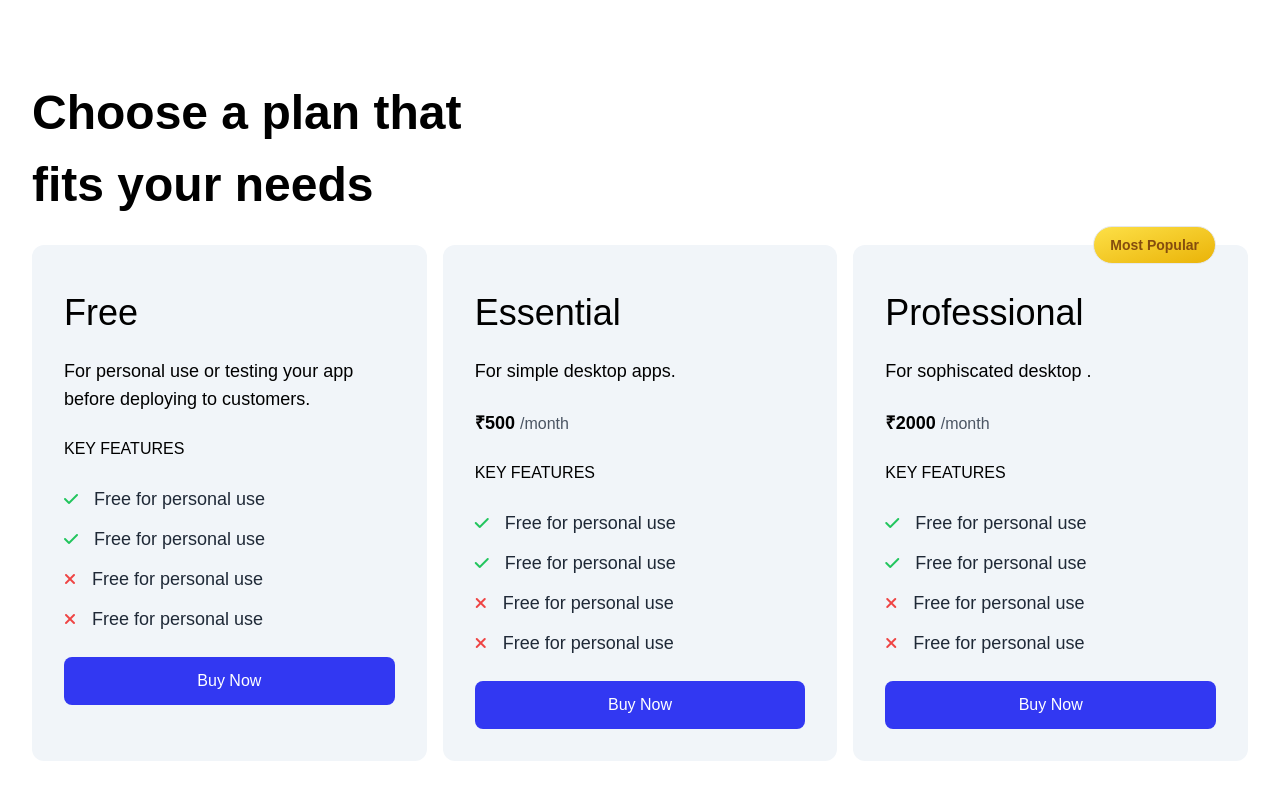
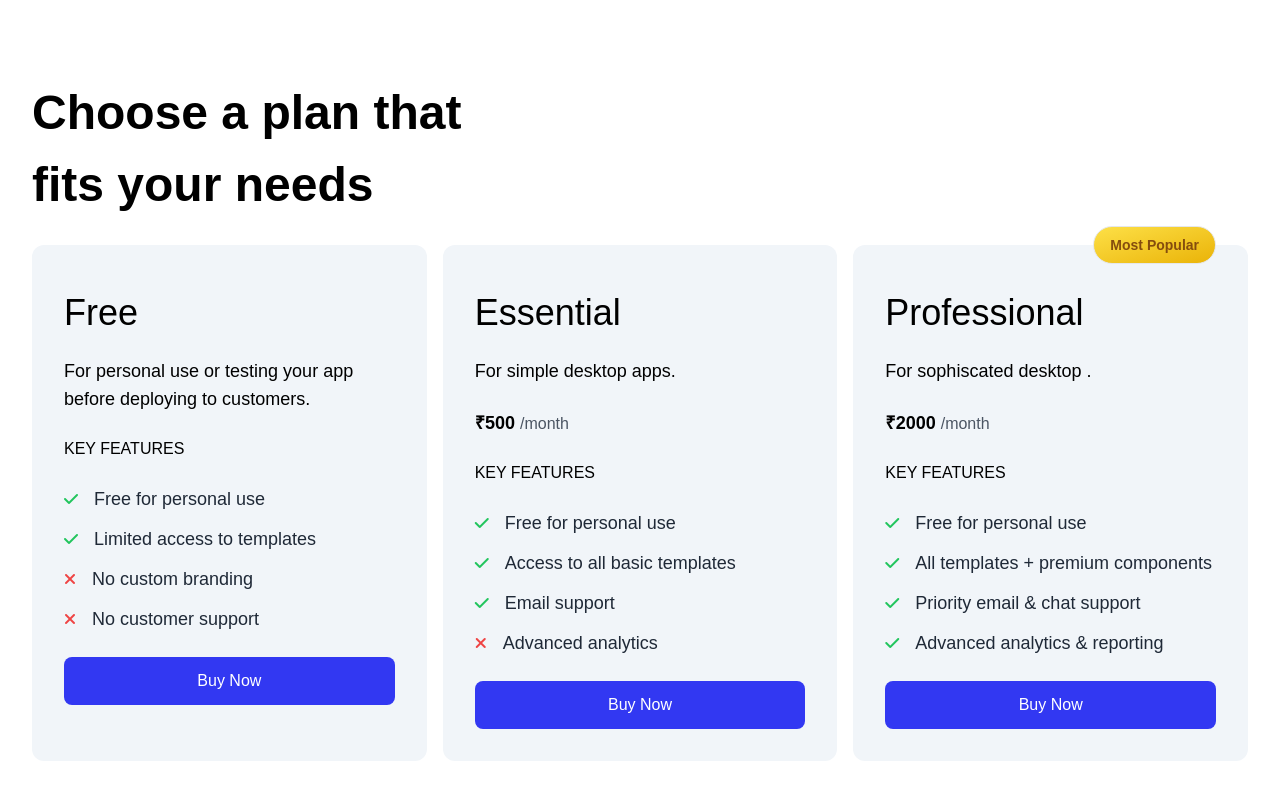
Before and after one commit to vrushali-devlekar/FD_techBug_Task05, a website: page index.html in a window 1280 px wide. Shown: the part 5414-6214 px from the top of the page. Drawn offline with Linux system fonts and the light colour scheme.

Commit message:
Update index.html

```diff
--- a/index.html
+++ b/index.html
@@ -584,7 +584,7 @@
               />
             </div>
             <h3 class="text-xl leading-relaxed">
-              ClickUp used ToDesktop to get their desktop app in front of
+              ClickUp used techbug to get their desktop app in front of
               customers in days instead of months.
             </h3>
             <div id="tag-container" class="flex gap-3 flex-wrap">
@@ -852,19 +852,19 @@
               <li class="flex items-center gap-4">
                 <i class="fa-solid fa-check text-green-500"></i>
                 <span class="text-lg text-gray-800 font-light"
-                  >Free for personal use</span
+                  >Limited access to templates</span
                 >
               </li>
               <li class="flex items-center gap-4">
                 <i class="fa-solid fa-xmark text-red-500"></i>
                 <span class="text-lg text-gray-800 font-light"
-                  >Free for personal use</span
+                  >No custom branding</span
                 >
               </li>
               <li class="flex items-center gap-4">
                 <i class="fa-solid fa-xmark text-red-500"></i>
                 <span class="text-lg text-gray-800 font-light"
-                  >Free for personal use</span
+                  >No customer support</span
                 >
               </li>
             </ul>
@@ -896,19 +896,19 @@
               <li class="flex items-center gap-4">
                 <i class="fa-solid fa-check text-green-500"></i>
                 <span class="text-lg text-gray-800 font-light"
-                  >Free for personal use</span
+                  >Access to all basic templates</span
+                >
+              </li>
+              <li class="flex items-center gap-4">
+                <i class="fa-solid fa-check text-green-500"></i>
+                <span class="text-lg text-gray-800 font-light"
+                  >Email support</span
                 >
               </li>
               <li class="flex items-center gap-4">
                 <i class="fa-solid fa-xmark text-red-500"></i>
                 <span class="text-lg text-gray-800 font-light"
-                  >Free for personal use</span
-                >
-              </li>
-              <li class="flex items-center gap-4">
-                <i class="fa-solid fa-xmark text-red-500"></i>
-                <span class="text-lg text-gray-800 font-light"
-                  >Free for personal use</span
+                  >Advanced analytics</span
                 >
               </li>
             </ul>
@@ -945,19 +945,19 @@
               <li class="flex items-center gap-4">
                 <i class="fa-solid fa-check text-green-500"></i>
                 <span class="text-lg text-gray-800 font-light"
-                  >Free for personal use</span
+                  >All templates + premium components</span
                 >
               </li>
               <li class="flex items-center gap-4">
-                <i class="fa-solid fa-xmark text-red-500"></i>
-                <span class="text-lg text-gray-800 font-light"
-                  >Free for personal use</span
+                <i class="fa-solid fa-check text-green-500"></i>
+                <span class="text-lg text-gray-800 font-light">
+                  Priority email & chat support</span
                 >
               </li>
               <li class="flex items-center gap-4">
-                <i class="fa-solid fa-xmark text-red-500"></i>
+                <i class="fa-solid fa-check text-green-500"></i>
                 <span class="text-lg text-gray-800 font-light"
-                  >Free for personal use</span
+                  >Advanced analytics & reporting</span
                 >
               </li>
             </ul>
```
